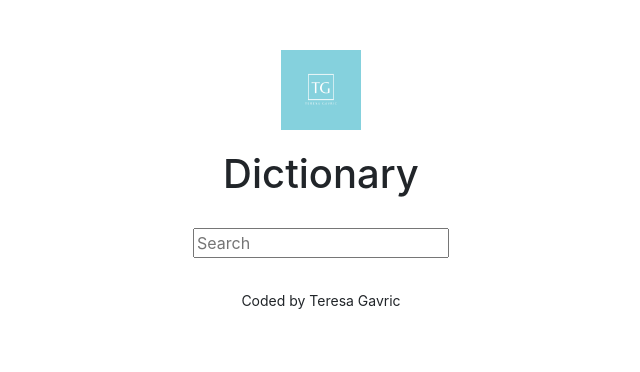
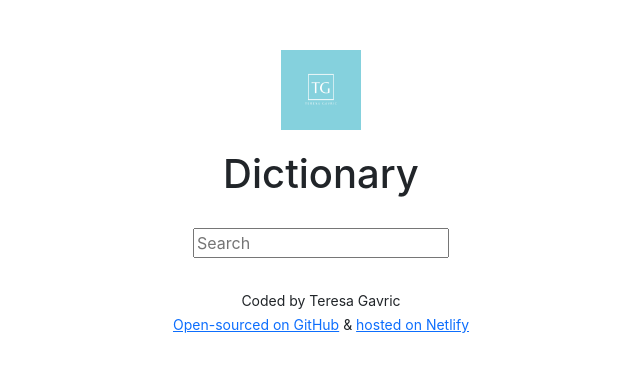
Before and after one commit to ter-gav/dictionary-project, a React (Create React App) app: page / in a window 1280 px wide. Shown: the top 372 px of the page, without its empty margins (319-959 px from the left). Built offline with nearby package versions, Linux system fonts and the light colour scheme.

Commit message:
added links to repository and netlify

```diff
--- a/src/App.js
+++ b/src/App.js
@@ -12,7 +12,25 @@
           <Dictionary />
         </main>
         <footer>
-          <small>Coded by Teresa Gavric</small>
+          <small>
+            Coded by Teresa Gavric
+            <br />
+            <a
+              href="https://github.com/ter-gav/dictionary-project"
+              target="_blank"
+              rel="noreferrer"
+            >
+              Open-sourced on GitHub
+            </a>{" "}
+            &{" "}
+            <a
+              href="https://angry-shockley-dc44da.netlify.app/"
+              target="_blank"
+              rel="noreferrer"
+            >
+              hosted on Netlify
+            </a>
+          </small>
         </footer>
       </div>
     </div>
```
